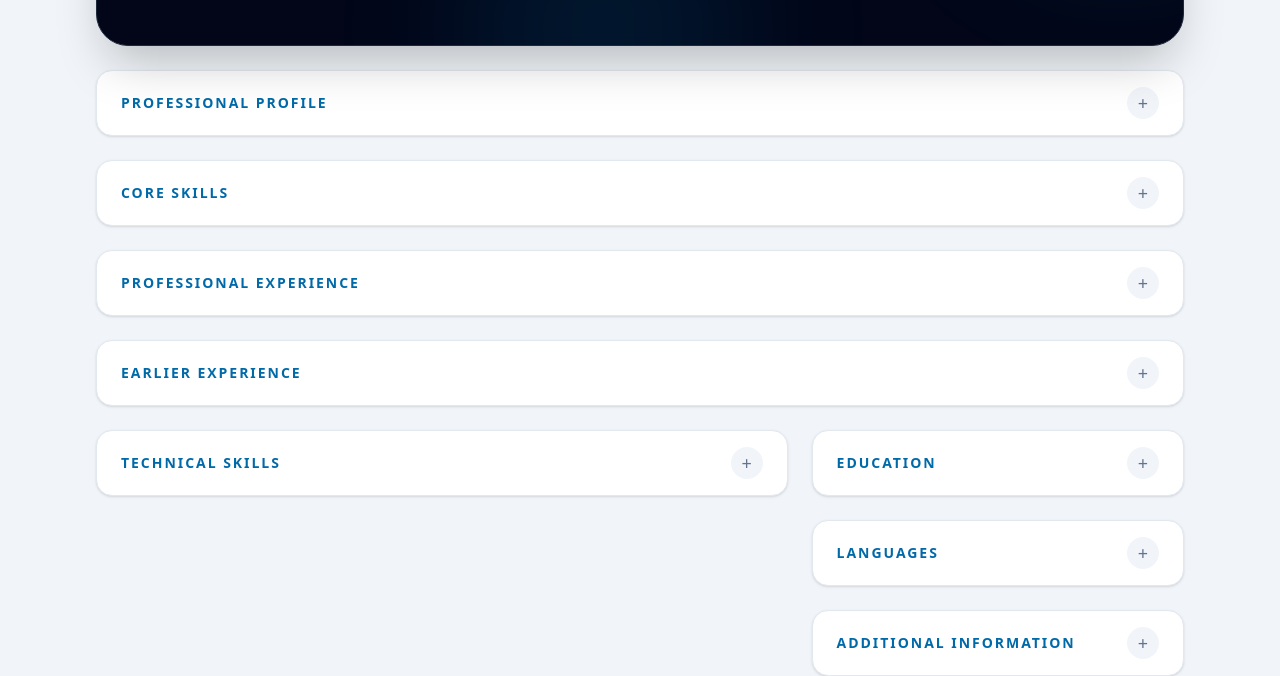
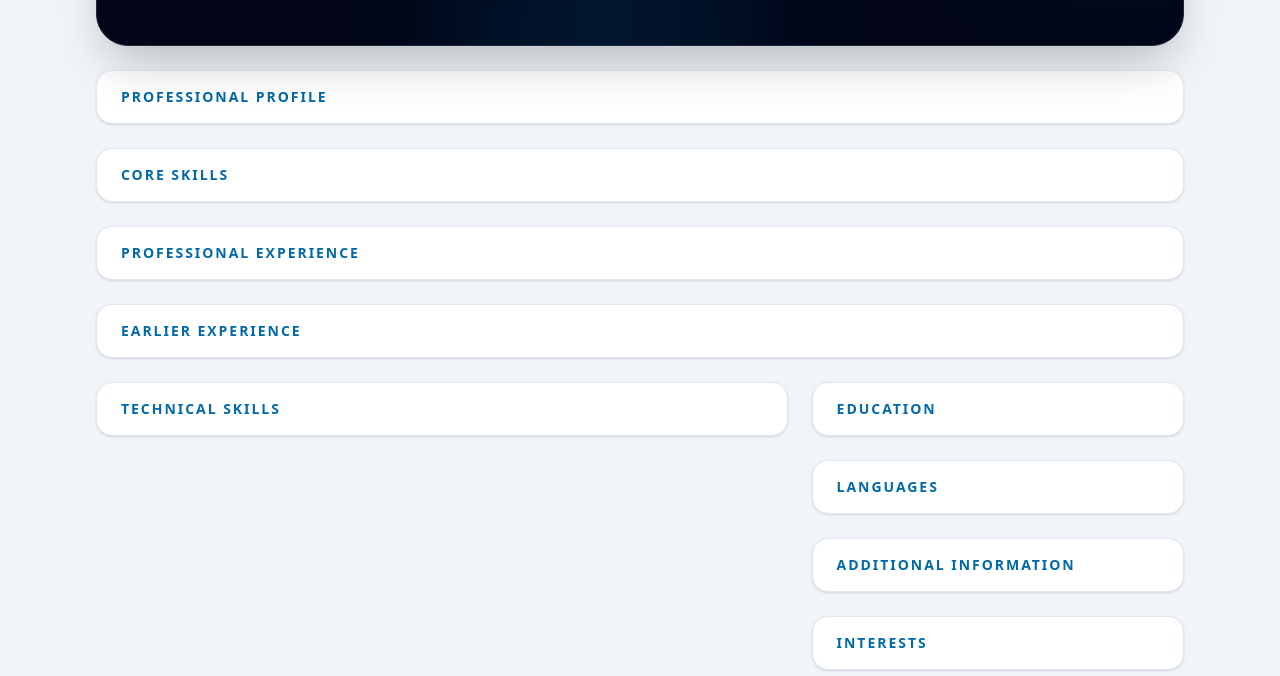
Before and after one commit to juli-talvensaari/test-clown, a plain HTML site: page index.html in a window 1280 px wide. Shown: the part 298-974 px from the top of the page. Drawn offline with nearby package versions, Linux system fonts and the light colour scheme.

Commit message:
formatting improvements
removed + from tell me more
added brbr before summary text.
TODO: swap hover/passive colours

```diff
--- a/index.html
+++ b/index.html
@@ -44,9 +44,9 @@
       <section id="professional-profile" data-section="Professional Profile" class="scroll-mt-6 overflow-hidden rounded-2xl border border-slate-200 bg-white shadow-sm transition-shadow duration-200 print:rounded-none print:border-x-0 print:border-t-0 print:shadow-none">
         <button type="button" aria-expanded="false" aria-controls="professional-profile-content" class="section-toggle group grid w-full grid-cols-[minmax(0,1fr)_auto] items-center gap-3 px-5 py-4 text-left transition hover:bg-slate-50 focus-visible:outline-none focus-visible:ring-4 focus-visible:ring-inset focus-visible:ring-sky-500/15 sm:px-6 print:cursor-default print:hover:bg-transparent print:hover:shadow-none">
           <span class="section-title font-display text-sm font-bold uppercase tracking-[0.14em] text-sky-700">Professional Profile</span>
-          <span class="section-summary hidden min-w-0 text-sm leading-6 text-slate-500 sm:text-[15px]">A technical CRM and automation specialist focused on turning repetitive processes into reliable systems.</span>
+          <span class="section-summary hidden min-w-0 text-sm leading-6 text-slate-500 sm:text-[15px]"><br><br>A technical CRM and automation specialist focused on turning repetitive processes into reliable systems.</span>
           <span class="tell-more hidden text-sm font-semibold text-sky-700 transition group-hover:text-sky-800">Tell me more <span aria-hidden="true">→</span></span>
-          <span aria-hidden="true" class="collapse-icon grid size-8 place-items-center rounded-full bg-slate-100 text-lg font-light text-slate-500 transition-transform duration-200 group-hover:bg-sky-50 group-hover:text-sky-700 print:hidden">+</span>
+
         </button>
         <div id="professional-profile-content" class="section-content hidden max-w-4xl border-t border-slate-100 px-5 pb-6 pt-5 text-[15px] leading-7 text-slate-700 sm:px-6 print:block print:border-t-0 print:px-0 print:pb-6 print:pt-0">
           <p class="mb-4 last:mb-0">CRM and automation specialist with a strong technical background across CRM technology, marketing automation, systems administration and IT operations. Experienced in building automated workflows, API integrations, internal tools and scalable processes across multi-brand, multilingual environments.</p>
@@ -57,9 +57,9 @@
       <section id="core-skills" data-section="Core Skills" class="scroll-mt-6 overflow-hidden rounded-2xl border border-slate-200 bg-white shadow-sm transition-shadow duration-200 print:rounded-none print:border-x-0 print:border-t-0 print:shadow-none">
         <button type="button" aria-expanded="false" aria-controls="core-skills-content" class="section-toggle group grid w-full grid-cols-[minmax(0,1fr)_auto] items-center gap-3 px-5 py-4 text-left transition hover:bg-slate-50 focus-visible:outline-none focus-visible:ring-4 focus-visible:ring-inset focus-visible:ring-sky-500/15 sm:px-6 print:cursor-default print:hover:bg-transparent print:hover:shadow-none">
           <span class="section-title font-display text-sm font-bold uppercase tracking-[0.14em] text-sky-700">Core Skills</span>
-          <span class="section-summary hidden min-w-0 text-sm leading-6 text-slate-500 sm:text-[15px]">CRM, automation, APIs, QA, technical documentation, systems administration and team leadership.</span>
+          <span class="section-summary hidden min-w-0 text-sm leading-6 text-slate-500 sm:text-[15px]"><br><br>CRM, Automation, APIs, QA, technical documentation, systems administration and team leadership.</span>
           <span class="tell-more hidden text-sm font-semibold text-sky-700 transition group-hover:text-sky-800">Tell me more <span aria-hidden="true">→</span></span>
-          <span aria-hidden="true" class="collapse-icon grid size-8 place-items-center rounded-full bg-slate-100 text-lg font-light text-slate-500 transition-transform duration-200 group-hover:bg-sky-50 group-hover:text-sky-700 print:hidden">+</span>
+
         </button>
         <div id="core-skills-content" class="section-content hidden border-t border-slate-100 px-5 pb-6 pt-5 text-[15px] leading-7 text-slate-700 sm:px-6 print:block print:border-t-0 print:px-0 print:pb-6 print:pt-0">
           <ul class="grid gap-x-8 gap-y-3 sm:grid-cols-2">
@@ -81,9 +81,9 @@
       <section id="professional-experience" data-section="Professional Experience" class="scroll-mt-6 overflow-hidden rounded-2xl border border-slate-200 bg-white shadow-sm transition-shadow duration-200 print:rounded-none print:border-x-0 print:border-t-0 print:shadow-none">
         <button type="button" aria-expanded="false" aria-controls="professional-experience-content" class="section-toggle group grid w-full grid-cols-[minmax(0,1fr)_auto] items-center gap-3 px-5 py-4 text-left transition hover:bg-slate-50 focus-visible:outline-none focus-visible:ring-4 focus-visible:ring-inset focus-visible:ring-sky-500/15 sm:px-6 print:cursor-default print:hover:bg-transparent print:hover:shadow-none">
           <span class="section-title font-display text-sm font-bold uppercase tracking-[0.14em] text-sky-700">Professional Experience</span>
-          <span class="section-summary hidden min-w-0 text-sm leading-6 text-slate-500 sm:text-[15px]">15+ years spanning CRM product work, marketing automation, systems administration, IT operations and team leadership.</span>
+          <span class="section-summary hidden min-w-0 text-sm leading-6 text-slate-500 sm:text-[15px]"><br><br>15+ years spanning CRM product work, marketing automation, systems administration, IT operations and team leadership.</span>
           <span class="tell-more hidden text-sm font-semibold text-sky-700 transition group-hover:text-sky-800">Tell me more <span aria-hidden="true">→</span></span>
-          <span aria-hidden="true" class="collapse-icon grid size-8 place-items-center rounded-full bg-slate-100 text-lg font-light text-slate-500 transition-transform duration-200 group-hover:bg-sky-50 group-hover:text-sky-700 print:hidden">+</span>
+
         </button>
         <div id="professional-experience-content" class="section-content hidden border-t border-slate-100 px-5 pb-6 pt-5 text-[15px] leading-7 text-slate-700 sm:px-6 print:block print:border-t-0 print:px-0 print:pb-6 print:pt-0">
           <div class="space-y-8">
@@ -238,9 +238,9 @@
       <section id="earlier-experience" data-section="Earlier Experience" class="scroll-mt-6 overflow-hidden rounded-2xl border border-slate-200 bg-white shadow-sm transition-shadow duration-200 print:rounded-none print:border-x-0 print:border-t-0 print:shadow-none">
         <button type="button" aria-expanded="false" aria-controls="earlier-experience-content" class="section-toggle group grid w-full grid-cols-[minmax(0,1fr)_auto] items-center gap-3 px-5 py-4 text-left transition hover:bg-slate-50 focus-visible:outline-none focus-visible:ring-4 focus-visible:ring-inset focus-visible:ring-sky-500/15 sm:px-6 print:cursor-default print:hover:bg-transparent print:hover:shadow-none">
           <span class="section-title font-display text-sm font-bold uppercase tracking-[0.14em] text-sky-700">Earlier Experience</span>
-          <span class="section-summary hidden min-w-0 text-sm leading-6 text-slate-500 sm:text-[15px]">Early career experience across customer support, technical support, sales support and operations.</span>
+          <span class="section-summary hidden min-w-0 text-sm leading-6 text-slate-500 sm:text-[15px]"><br><br>Early career experience across customer support, technical support, sales support and operations.</span>
           <span class="tell-more hidden text-sm font-semibold text-sky-700 transition group-hover:text-sky-800">Tell me more <span aria-hidden="true">→</span></span>
-          <span aria-hidden="true" class="collapse-icon grid size-8 place-items-center rounded-full bg-slate-100 text-lg font-light text-slate-500 transition-transform duration-200 group-hover:bg-sky-50 group-hover:text-sky-700 print:hidden">+</span>
+
         </button>
         <div id="earlier-experience-content" class="section-content hidden border-t border-slate-100 px-5 pb-6 pt-5 text-[15px] leading-7 text-slate-700 sm:px-6 print:block print:border-t-0 print:px-0 print:pb-6 print:pt-0">
           <div class="grid gap-6 md:grid-cols-2">
@@ -277,9 +277,9 @@
         <section id="technical-skills" data-section="Technical Skills" class="scroll-mt-6 overflow-hidden rounded-2xl border border-slate-200 bg-white shadow-sm transition-shadow duration-200 print:rounded-none print:border-x-0 print:border-t-0 print:shadow-none">
           <button type="button" aria-expanded="false" aria-controls="technical-skills-content" class="section-toggle group grid w-full grid-cols-[minmax(0,1fr)_auto] items-center gap-3 px-5 py-4 text-left transition hover:bg-slate-50 focus-visible:outline-none focus-visible:ring-4 focus-visible:ring-inset focus-visible:ring-sky-500/15 sm:px-6 print:cursor-default print:hover:bg-transparent print:hover:shadow-none">
             <span class="section-title font-display text-sm font-bold uppercase tracking-[0.14em] text-sky-700">Technical Skills</span>
-            <span class="section-summary hidden min-w-0 text-sm leading-6 text-slate-500 sm:text-[15px]">A broad technical toolkit spanning development, CRM platforms, APIs, infrastructure, monitoring and ITSM.</span>
+            <span class="section-summary hidden min-w-0 text-sm leading-6 text-slate-500 sm:text-[15px]"><br><br>A broad technical toolkit spanning development, CRM platforms, APIs, infrastructure, monitoring and ITSM.</span>
             <span class="tell-more hidden text-sm font-semibold text-sky-700 transition group-hover:text-sky-800">Tell me more <span aria-hidden="true">→</span></span>
-            <span aria-hidden="true" class="collapse-icon grid size-8 place-items-center rounded-full bg-slate-100 text-lg font-light text-slate-500 transition-transform duration-200 group-hover:bg-sky-50 group-hover:text-sky-700 print:hidden">+</span>
+
           </button>
           <div id="technical-skills-content" class="section-content hidden border-t border-slate-100 px-5 pb-6 pt-5 text-[15px] leading-7 text-slate-700 sm:px-6 print:block print:border-t-0 print:px-0 print:pb-6 print:pt-0">
             <dl class="divide-y divide-slate-200">
@@ -299,9 +299,9 @@
           <section id="education" data-section="Education" class="scroll-mt-6 overflow-hidden rounded-2xl border border-slate-200 bg-white shadow-sm transition-shadow duration-200 print:rounded-none print:border-x-0 print:border-t-0 print:shadow-none">
             <button type="button" aria-expanded="false" aria-controls="education-content" class="section-toggle group grid w-full grid-cols-[minmax(0,1fr)_auto] items-center gap-3 px-5 py-4 text-left transition hover:bg-slate-50 focus-visible:outline-none focus-visible:ring-4 focus-visible:ring-inset focus-visible:ring-sky-500/15 sm:px-6 print:cursor-default print:hover:bg-transparent print:hover:shadow-none">
               <span class="section-title font-display text-sm font-bold uppercase tracking-[0.14em] text-sky-700">Education</span>
-              <span class="section-summary hidden min-w-0 text-sm leading-6 text-slate-500 sm:text-[15px]">Computer Games Technology studies at the University of Portsmouth, plus mathematics, physics and computing qualifications.</span>
+              <span class="section-summary hidden min-w-0 text-sm leading-6 text-slate-500 sm:text-[15px]"><br><br>Computer Games Technology studies at the University of Portsmouth, plus mathematics, physics and computing qualifications.</span>
               <span class="tell-more hidden text-sm font-semibold text-sky-700 transition group-hover:text-sky-800">Tell me more <span aria-hidden="true">→</span></span>
-              <span aria-hidden="true" class="collapse-icon grid size-8 place-items-center rounded-full bg-slate-100 text-lg font-light text-slate-500 transition-transform duration-200 group-hover:bg-sky-50 group-hover:text-sky-700 print:hidden">+</span>
+
             </button>
             <div id="education-content" class="section-content hidden border-t border-slate-100 px-5 pb-6 pt-5 text-[15px] leading-7 text-slate-700 sm:px-6 print:block print:border-t-0 print:px-0 print:pb-6 print:pt-0">
               <div class="space-y-2">
@@ -320,7 +320,7 @@
               <span class="section-title font-display text-sm font-bold uppercase tracking-[0.14em] text-sky-700">Languages</span>
               <span class="section-summary hidden min-w-0 text-sm leading-6 text-slate-500 sm:text-[15px]">Native Finnish and English.</span>
               <span class="tell-more hidden text-sm font-semibold text-sky-700 transition group-hover:text-sky-800">Tell me more <span aria-hidden="true">→</span></span>
-              <span aria-hidden="true" class="collapse-icon grid size-8 place-items-center rounded-full bg-slate-100 text-lg font-light text-slate-500 transition-transform duration-200 group-hover:bg-sky-50 group-hover:text-sky-700 print:hidden">+</span>
+
             </button>
             <div id="languages-content" class="section-content hidden border-t border-slate-100 px-5 pb-6 pt-5 text-[15px] leading-7 text-slate-700 sm:px-6 print:block print:border-t-0 print:px-0 print:pb-6 print:pt-0">
               <ul class="grid gap-3 sm:grid-cols-2">
@@ -333,9 +333,9 @@
           <section id="additional-information" data-section="Additional Information" class="scroll-mt-6 overflow-hidden rounded-2xl border border-slate-200 bg-white shadow-sm transition-shadow duration-200 print:rounded-none print:border-x-0 print:border-t-0 print:shadow-none">
             <button type="button" aria-expanded="false" aria-controls="additional-information-content" class="section-toggle group grid w-full grid-cols-[minmax(0,1fr)_auto] items-center gap-3 px-5 py-4 text-left transition hover:bg-slate-50 focus-visible:outline-none focus-visible:ring-4 focus-visible:ring-inset focus-visible:ring-sky-500/15 sm:px-6 print:cursor-default print:hover:bg-transparent print:hover:shadow-none">
               <span class="section-title font-display text-sm font-bold uppercase tracking-[0.14em] text-sky-700">Additional Information</span>
-              <span class="section-summary hidden min-w-0 text-sm leading-6 text-slate-500 sm:text-[15px]">Four-week notice period; references available on request.</span>
+              <span class="section-summary hidden min-w-0 text-sm leading-6 text-slate-500 sm:text-[15px]"><br><br>Four-week notice period; references available on request.</span>
               <span class="tell-more hidden text-sm font-semibold text-sky-700 transition group-hover:text-sky-800">Tell me more <span aria-hidden="true">→</span></span>
-              <span aria-hidden="true" class="collapse-icon grid size-8 place-items-center rounded-full bg-slate-100 text-lg font-light text-slate-500 transition-transform duration-200 group-hover:bg-sky-50 group-hover:text-sky-700 print:hidden">+</span>
+
             </button>
             <div id="additional-information-content" class="section-content hidden border-t border-slate-100 px-5 pb-6 pt-5 text-[15px] leading-7 text-slate-700 sm:px-6 print:block print:border-t-0 print:px-0 print:pb-6 print:pt-0">
               <p class="mb-2 last:mb-0 text-slate-600">Four-week notice period.</p>
@@ -346,9 +346,9 @@
           <section id="interests" data-section="Interests" class="scroll-mt-6 overflow-hidden rounded-2xl border border-slate-200 bg-white shadow-sm transition-shadow duration-200 print:rounded-none print:border-x-0 print:border-t-0 print:shadow-none">
             <button type="button" aria-expanded="false" aria-controls="interests-content" class="section-toggle group grid w-full grid-cols-[minmax(0,1fr)_auto] items-center gap-3 px-5 py-4 text-left transition hover:bg-slate-50 focus-visible:outline-none focus-visible:ring-4 focus-visible:ring-inset focus-visible:ring-sky-500/15 sm:px-6 print:cursor-default print:hover:bg-transparent print:hover:shadow-none">
               <span class="section-title font-display text-sm font-bold uppercase tracking-[0.14em] text-sky-700">Interests</span>
-              <span class="section-summary hidden min-w-0 text-sm leading-6 text-slate-500 sm:text-[15px]">Rugby, trekking, languages, chess, games, juggling, fitness, game development and skydiving.</span>
+              <span class="section-summary hidden min-w-0 text-sm leading-6 text-slate-500 sm:text-[15px]"><br><br>Rugby, trekking, languages, chess, games, juggling, fitness, game development and skydiving.</span>
               <span class="tell-more hidden text-sm font-semibold text-sky-700 transition group-hover:text-sky-800">Tell me more <span aria-hidden="true">→</span></span>
-              <span aria-hidden="true" class="collapse-icon grid size-8 place-items-center rounded-full bg-slate-100 text-lg font-light text-slate-500 transition-transform duration-200 group-hover:bg-sky-50 group-hover:text-sky-700 print:hidden">+</span>
+
             </button>
             <div id="interests-content" class="section-content hidden border-t border-slate-100 px-5 pb-6 pt-5 text-[15px] leading-7 text-slate-700 sm:px-6 print:block print:border-t-0 print:px-0 print:pb-6 print:pt-0">
               <p class="max-w-2xl text-slate-600">Rugby, trekking, languages, chess, games, juggling and fitness. Developed a small game for PlayStation 2 and hold a BPA A-license in skydiving.</p>
```
